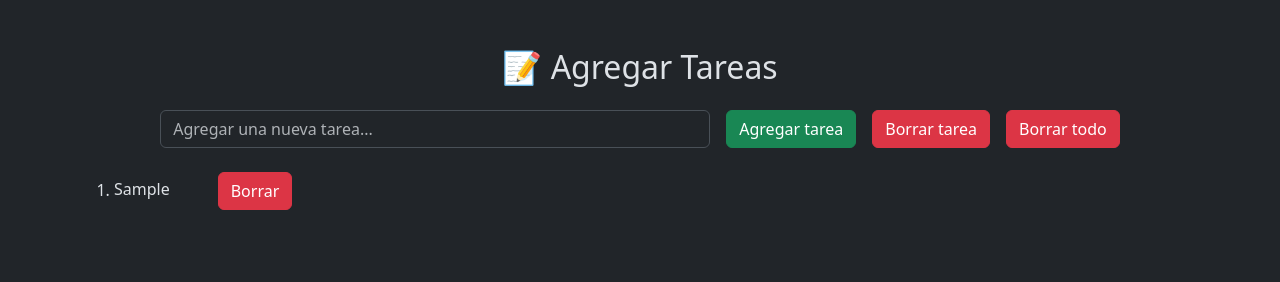
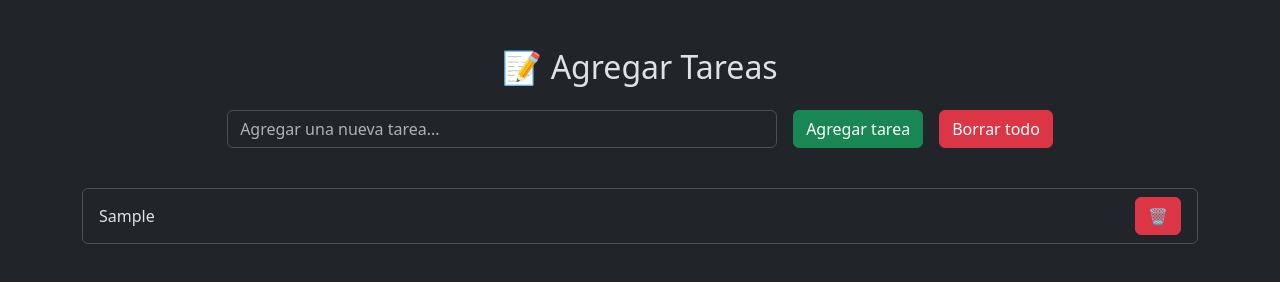
Before and after one commit to TucuNacho/ListaTareas, a plain HTML site: page index.html in a window 1280 px wide. Both pictures are taken after typing "Sample" into the empty fields and a click on the button "Agregar tarea". Drawn offline with nearby package versions, Linux system fonts and the light colour scheme.

Commit message:
Se agrego estilo a la los botones y a la lista

```diff
--- a/CSS/style.css
+++ b/CSS/style.css
@@ -0,0 +1,8 @@
+.list-group-item.fade {
+  opacity: 0;
+  transition: opacity 0.5s ease-in;
+}
+
+.list-group-item.show {
+  opacity: 1;
+}
--- a/JS/apps.js
+++ b/JS/apps.js
@@ -6,31 +6,32 @@ const lista = (e) => {
   } else {
     const li = document.createElement("li");
     li.textContent = tarea;
-        const btn = document.createElement('button')
-        btn.textContent = 'Borrar';
-        btn.addEventListener('click', () => {
-            li.remove()
-        })
-        btn.classList.add('btn', 'btn-danger','ms-5')
+    li.classList.add(
+      "list-group-item",
+      "d-flex",
+      "justify-content-between",
+      "align-items-center",
+      "mt-3"
+    );
+
+    const btn = btnBorrar(li);
     li.appendChild(btn)
     div.appendChild(li);
     input.value = "";
   }
+};
+
+const btnBorrar = (li) =>{
+    const btnEliminar = document.createElement('button')
+    btnEliminar.textContent = '🗑️'
+    btnEliminar.classList.add('btn','btn-danger', 'btn-md')
+    btnEliminar.addEventListener('click',() => li.remove());
+    return btnEliminar
 }
 
-
-
-// const borrarTarea = () => {
-//     if (div.children.length > 0) {
-//         div.removeChild(div.lastElementChild);
-//     } else {
-//         alert("No hay tareas para borrar");
-//     }
-// }
-
-const vaciar= () => {
+const vaciar = () => {
   ol.innerHTML = "";
-}
+};
 
 const form = document.getElementById("tareaForm");
 const input = document.querySelector("#tareaInput");
@@ -39,6 +40,16 @@ const borrar = document.getElementById("btnBorrar");
 const borrarTodo = document.getElementById("btnBorrarTodo");
 const ol = document.querySelector("ol");
 
-form.addEventListener("submit", lista)
-// borrar.addEventListener("click", btn);
+form.addEventListener("submit", lista);
 borrarTodo.addEventListener("click", vaciar);
+
+// const agregarTarea = (e) => {
+//   e.preventDefault();
+//   const inputTarea = document.getElementById("tareaInput").value;
+//   const lista = document.querySelector(".list-group");
+//   const li = document.createElement("li");
+//   li.textContent = inputTarea;
+//   li.classList.add("list-group-item");
+//   lista.appendChild(li);
+//   formularioTarea.reset();
+// };
--- a/index.html
+++ b/index.html
@@ -1,13 +1,14 @@
 <!DOCTYPE html>
-<html lang="en">
+<html lang="en" data-bs-theme="dark">
   <head>
     <meta charset="UTF-8" />
     <meta name="viewport" content="width=device-width, initial-scale=1.0" />
     <link rel="stylesheet" href="CSS/style.css" />
     <link rel="stylesheet" href="CSS/bootstrap.min.css" />
+    <link rel="stylesheet" href="https://cdn.jsdelivr.net/npm/bootstrap-icons@1.13.1/font/bootstrap-icons.min.css">
     <title>Document</title>
   </head>
-  <body data-bs-theme="dark">
+  <body>
     <header></header>
     <main>
       <section class="py-5 bg-body">
@@ -28,21 +29,13 @@
               </button>
             </div>
             <div class="col-md-auto">
-              <button type="button" id="btnBorrar" class="btn btn-danger">
-                Borrar tarea
-              </button>
-            </div>
-            <div class="col-md-auto">
               <button type="button" id="btnBorrarTodo" class="btn btn-danger">
                 Borrar todo
               </button>
             </div>
           </form>
 
-          <ol
-            id="listaTareas"
-            class="mt-4"
-          ></ol>
+          <ol id="listaTareas" class="list-group mt-4"></ol>
         </div>
       </section>
     </main>
```
Lines whose indentation alone changed are shown as unchanged.
